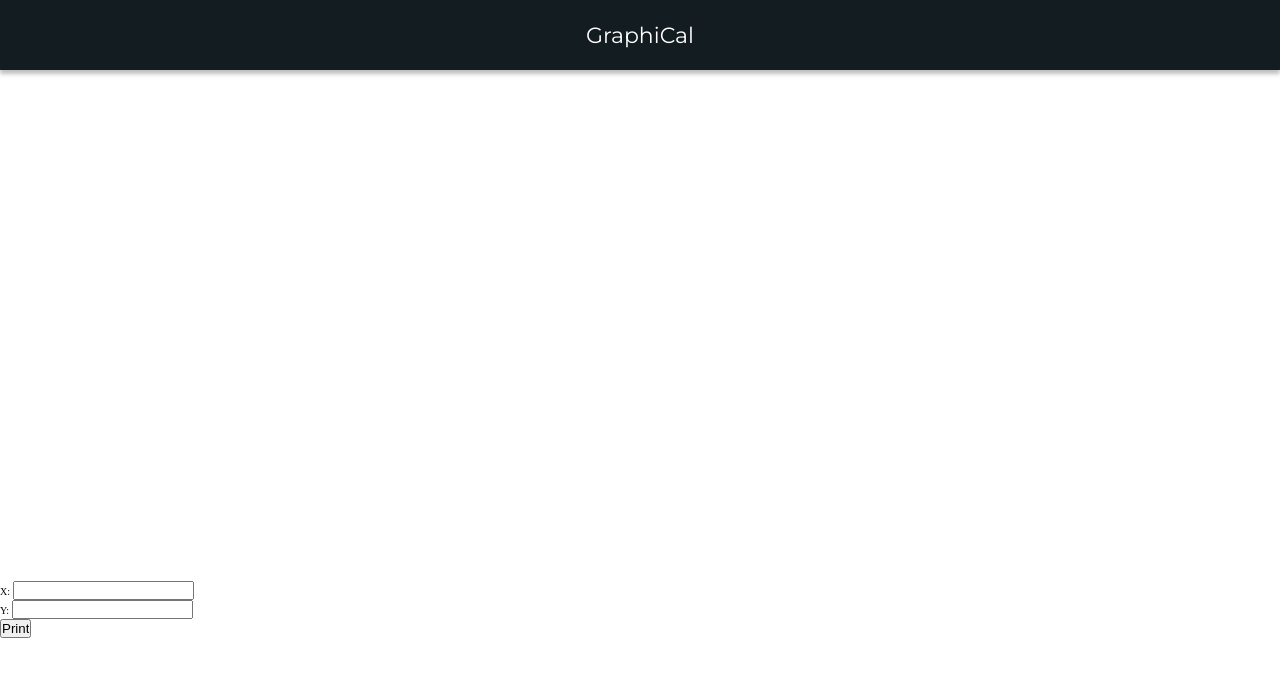
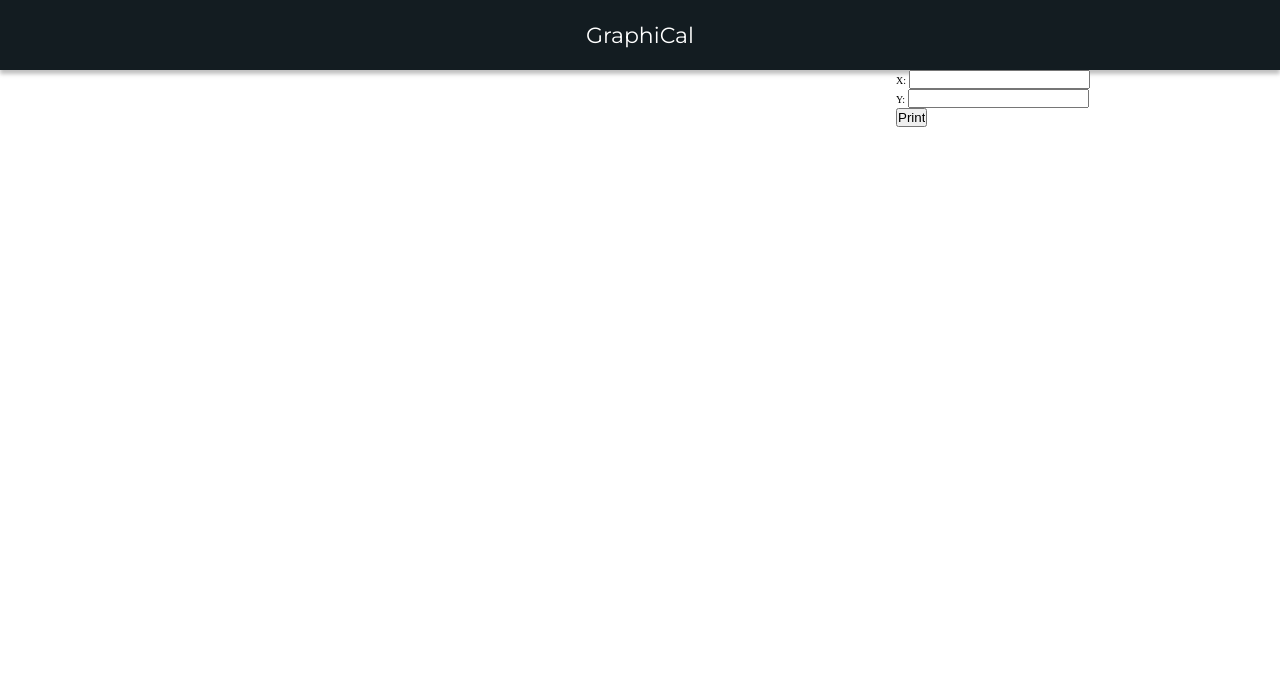
Before and after one commit to IrvingJuarez/GraphiCal, a React app: page / in a window 1280 px wide. Shown: the top 676 px of the page. Built offline with nearby package versions, Linux system fonts and the light colour scheme.

Commit message:
Styles of the main tag done

```diff
--- a/src/styles/Globals.scss
+++ b/src/styles/Globals.scss
@@ -38,3 +38,18 @@ body, #app{
         }
     }
 }
+
+@media screen and (min-width: 900px){
+    main{
+        flex-direction: row;
+    }
+    canvas, .input-field{
+        height: inherit;
+    }
+    canvas{
+        width: 70%;
+    }
+    .input-field{
+        width: 30%;
+    }
+}
```
